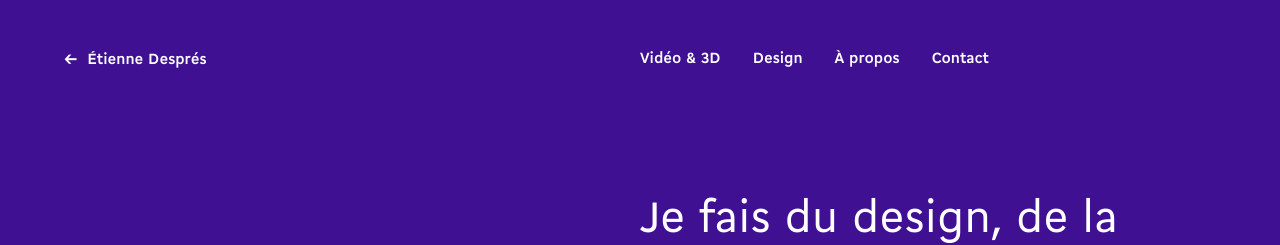
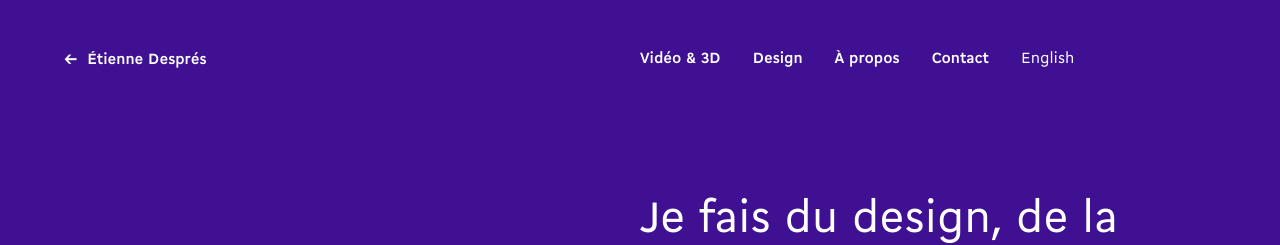
Before and after one commit to etienne/etienne, a Jekyll site: the page built from a-propos.html, in a window 1280 px wide. Shown: the top 245 px of the page. Built offline with Jekyll 4.4.1, drawn with Linux system fonts in a browser that asks for light colours.

Commit message:
Renomme nav → menu

```diff
--- a/_includes/header.html
+++ b/_includes/header.html
@@ -1,4 +1,4 @@
 <header id="menu">
   <h1><a href="{{ site.i18n[page.language]index_url }}">Étienne Després</a></h1>
-  {% include nav.html %}
+  {% include menu.html %}
 </header>
--- a/_includes/nav.html
+++ b/_includes/menu.html
@@ -19,10 +19,10 @@
     </li>
     <li><a href="/a-propos">{{ site.i18n[page.language]about }}</a></li>
     <li><a href="#contact" data-scroll>{{ site.i18n[page.language]contact }}</a></li>
-    <!--<li>
+    <li class="language">
       <a href="{{ language_url }}">
         {{ language_label | slice: 0, 2 }}<span class="expanded-word">{{ language_label | slice: 2, 99 }}</span>
       </a>
-    </li>-->
+    </li>
   </ul>
 </nav>
--- a/_sass/nav.scss
+++ b/_sass/menu.scss
@@ -28,6 +28,10 @@ header nav {
       &:first-child {
         margin-left: 0;
       }
+
+      &.language {
+        font-weight: normal;
+      }
     }
 
     a {
--- a/css/styles.scss
+++ b/css/styles.scss
@@ -13,7 +13,7 @@
 @import 'other-projects';
 @import 'projects';
 @import 'project-item';
-@import 'nav';
+@import 'menu';
 @import 'tags';
 @import 'video';
 @import 'procjam';
```
